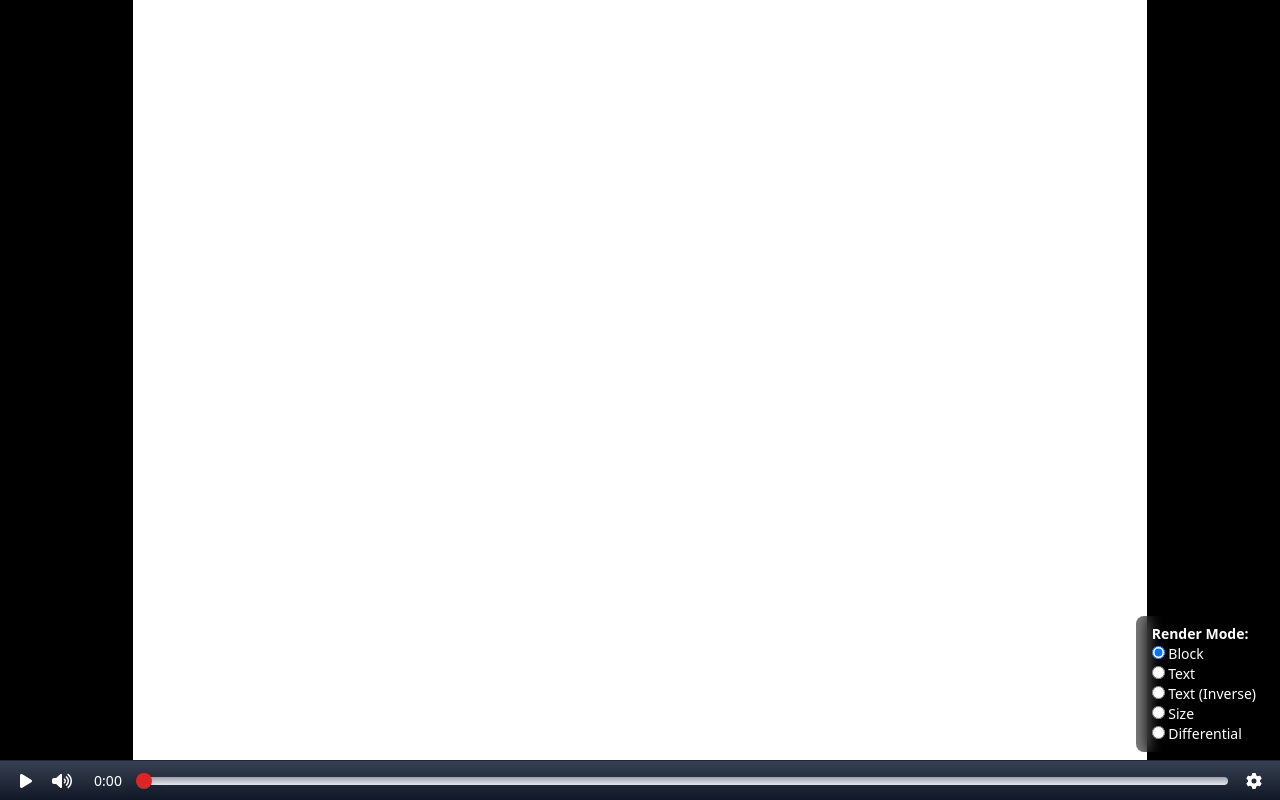
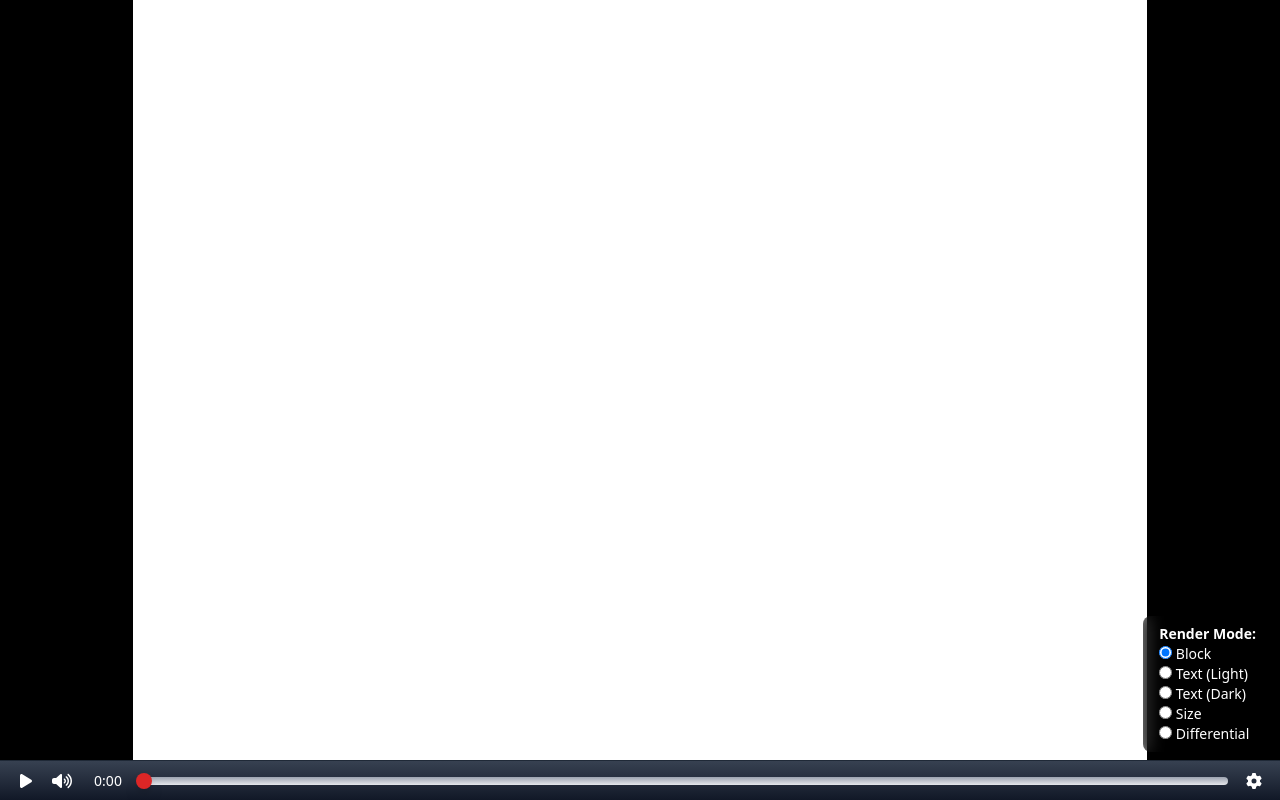
Before and after one commit to fluxth/badapple, a website built with Vite: page index.html in a window 1280 px wide. Built offline with nearby package versions, Linux system fonts and the light colour scheme; files whose address does not match are found by name; what fzstd would draw is missing.

Commit message:
fix: call text modes dark and light for better ux

```diff
--- a/index.html
+++ b/index.html
@@ -22,11 +22,11 @@
           </label>
           <label>
             <input name="render-mode" value="text" type="radio" />
-            Text
+            Text (Light)
           </label>
           <label>
             <input name="render-mode" value="text_inverse" type="radio" />
-            Text (Inverse)
+            Text (Dark)
           </label>
           <label>
             <input name="render-mode" value="size" type="radio" />
```
